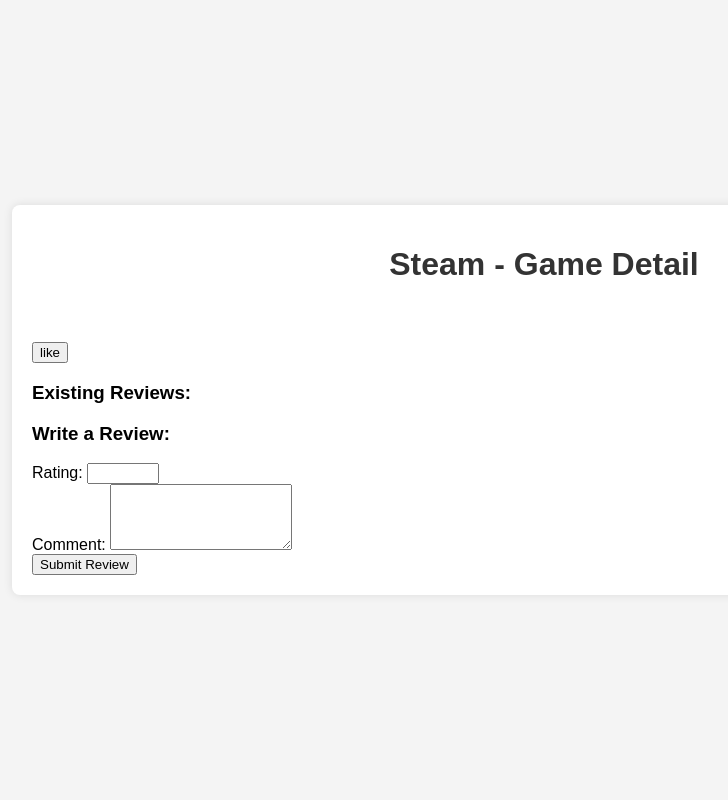
After one commit to cs411-alawini/fa23-cs411-team040-Team40, a Flask app: template templates/game.html in a window 1280 px wide. The commit adds this page. Shown: the whole page, without its empty margins (96-824 px from the left). Run offline with Flask 3, Linux system fonts and the light colour scheme; the template is opened without the code that fills it, so the values that code supplies are empty.

Commit message:
complete display section

```diff
--- a/app.py
+++ b/app.py
@@ -28,70 +28,10 @@
     "mysql+pymysql://",
     creator=getconn,
 )
-"""test friends page and done"""
-# @app.route('/', methods=["GET", "POST"])
-# def add_friend():
-#     # if 'username' not in session:
-#         # return redirect(url_for('login.login'))
-#         # print("not logged in")
-#     userid = 1
-#     connection = pool.raw_connection()
-#     cursor = connection.cursor()
-#     if request.method == "GET":
-#         cursor.execute("SELECT Users.uid, username FROM Friends join Users on friendID = Users.uid WHERE Friends.uid = %s", (userid,))
-#         friends = list(cursor.fetchall())
-#         connection.commit()
-#         return render_template('friends.html', friends=friends)
-
-
-#     friendname = request.form['friendname']
-#     cursor.execute("SELECT uid FROM Users WHERE username = %s", friendname)
-#     friendid = cursor.fetchall()
-#     if friendid == ():
-#         flash('User does not exist')
-#         return redirect(url_for('add_friend', methods=["GET"]))
-#     elif friendid[0] == userid:
-#         flash('Cannot add yourself as a friend')
-#         return redirect(url_for('add_friend', methods=["GET"]))
-#     else:
-#         cursor.execute("INSERT INTO Friends (uid, friendid) VALUES (%s, %s)", (userid, friendid))
-#         connection.commit()
-#         flash('Successfully added friend')
-#         return redirect(url_for('add_friend', methods=["GET"]))
-
-
-# @app.route('/friends/remove', methods=["POST"])
-# def remove_friend():
-#     # if 'username' not in session:
-#     #     return redirect(url_for('login.login'))
-#     userid = 1
-#     connection = pool.raw_connection()
-#     cursor = connection.cursor()
-
-#     friendid = request.form['friendid']
-#     cursor.execute("SELECT username FROM Users WHERE uid = %s", friendid)
-#     friendname = cursor.fetchall()[0][0]
-
-#     cursor.execute("DELETE FROM Friends WHERE uid = %s AND friendid = %s", (userid, friendid))
-#     connection.commit()
-#     flash(f'Successfully removed {friendname} as a friend')
-#     return redirect(url_for('add_friend', methods=["GET"]))
-
-# @app.route('/friends/list', methods=["GET"])
-# def list_friends_games():
-#     connection = pool.raw_connection()
-#     cursor = connection.cursor()
-#     friendid = request.args.get("friendid")
-
-#     cursor.execute("Select title, link, introduction FROM Games NATURAL JOIN Likes WHERE uid = %s", friendid)
-#     games_list = list(cursor.fetchall())
-
-#     cursor.execute("SELECT title, link, introduction FROM Games NATURAL JOIN Reviews WHERE uid = %s", friendid)
-#     rec_list = list(cursor.fetchall())
-#     games_list.extend(rec_list)
-#     connection.commit()
-#     print(games_list)
-#     return render_template("dispaly_games.html", games_list=games_list)
+from Friends.friends import friends_bp
+from Display.games import games_bp
+app.register_blueprint(friends_bp)
+app.register_blueprint(games_bp)
 
 if __name__ == '__main__':
     app.run(host="127.0.0.1", port=5000, debug=True)
--- a/templates/friends.html
+++ b/templates/friends.html
@@ -116,7 +116,7 @@
                     {% for friend in friends %}
                     <li class="friend-item">
                         <span class="friend-name">{{ friend[1] }}</span>
-                        <form class="friend-games-form" action="/friends/list">
+                        <form class="friend-games-form" method= "GET" action="/games">
                             <input type="hidden" name="friendid" value="{{ friend[0] }}">
                             <button class="friend-games-button" type="submit">review</button>
                         </form>
--- /dev/null
+++ b/templates/game.html
@@ -0,0 +1,104 @@
+<!DOCTYPE html>
+<html lang="en">
+
+<head>
+    <meta charset="UTF-8">
+    <meta name="viewport" content="width=device-width, initial-scale=1.0">
+    <title>Steam - Game Detail</title>
+    <style>
+        body {
+            font-family: Arial, sans-serif;
+            background-color: #f4f4f4;
+            margin: 0;
+            padding: 0;
+            display: flex;
+            align-items: center;
+            justify-content: center;
+            height: 100vh;
+        }
+
+        .container {
+            background-color: #fff;
+            padding: 20px;
+            border-radius: 8px;
+            box-shadow: 0 0 10px rgba(0, 0, 0, 0.1);
+            width: 80%;
+            margin: auto;
+        }
+
+        h1 {
+            text-align: center;
+            color: #333;
+        }
+
+        .tabs {
+            display: flex;
+            justify-content: center;
+            margin-bottom: 20px;
+        }
+
+        .tab {
+            padding: 10px 20px;
+            cursor: pointer;
+            background-color: #eee;
+            border: 1px solid #ccc;
+            border-radius: 5px;
+            margin-right: 10px;
+        }
+
+        .tab.active {
+            background-color: #ddd;
+        }
+
+        .tab-content {
+            display: none;
+        }
+
+    </style>
+</head>
+
+<body>
+    <div class="container">
+        <h1>Steam - Game Detail</h1>
+        <div class="game-detail">
+            <img src="{{ game_info[2] }}" alt="{{ game_info[1] }}">
+            <h2>{{ game_info[1] }}</h2>
+            <p>{{ game_info[3] }}</p>
+
+            {% if current_user_likes_game %}
+                <form method="post" action="/likes/dislike">
+                    <input type="hidden" name="gid" value="{{ game_info[0] }}">
+                    <button type="submit">dislike</button>
+                </form>
+            {% else %}
+                <form method="post" action="{/likes}">
+                    <input type="hidden" name="gid" value="{{ game_info[0] }}">
+                    <button type="submit">like</button>
+                </form>
+            {% endif %}
+
+            <div class="reviews">
+                <h3>Existing Reviews:</h3>
+                <ul>
+                    {% for review in existing_reviews %}
+                        <li>{{ review[0] }} - {{ review[1] }}/10: {{ review[2] }}</li>
+                    {% endfor %}
+                </ul>
+            </div>
+
+            <h3>Write a Review:</h3>
+            <form method="post" action="/reviews">
+                <label for="rating">Rating:</label>
+                <input type="number" name="rating" min="1" max="10" step="0.1" required>
+                <br>
+                <label for="comment">Comment:</label>
+                <textarea name="comment" rows="4" required></textarea>
+                <br>
+                <button type="submit">Submit Review</button>
+            </form>
+        </div>
+    </div>
+
+</body>
+
+</html>
```
Also changed, not shown: Display/games.py (added, +44 -0 lines), Friends/friends.py (+5 -19 lines), templates/games.html (added, +77 -0 lines), Friends/__init__.py (deleted).
